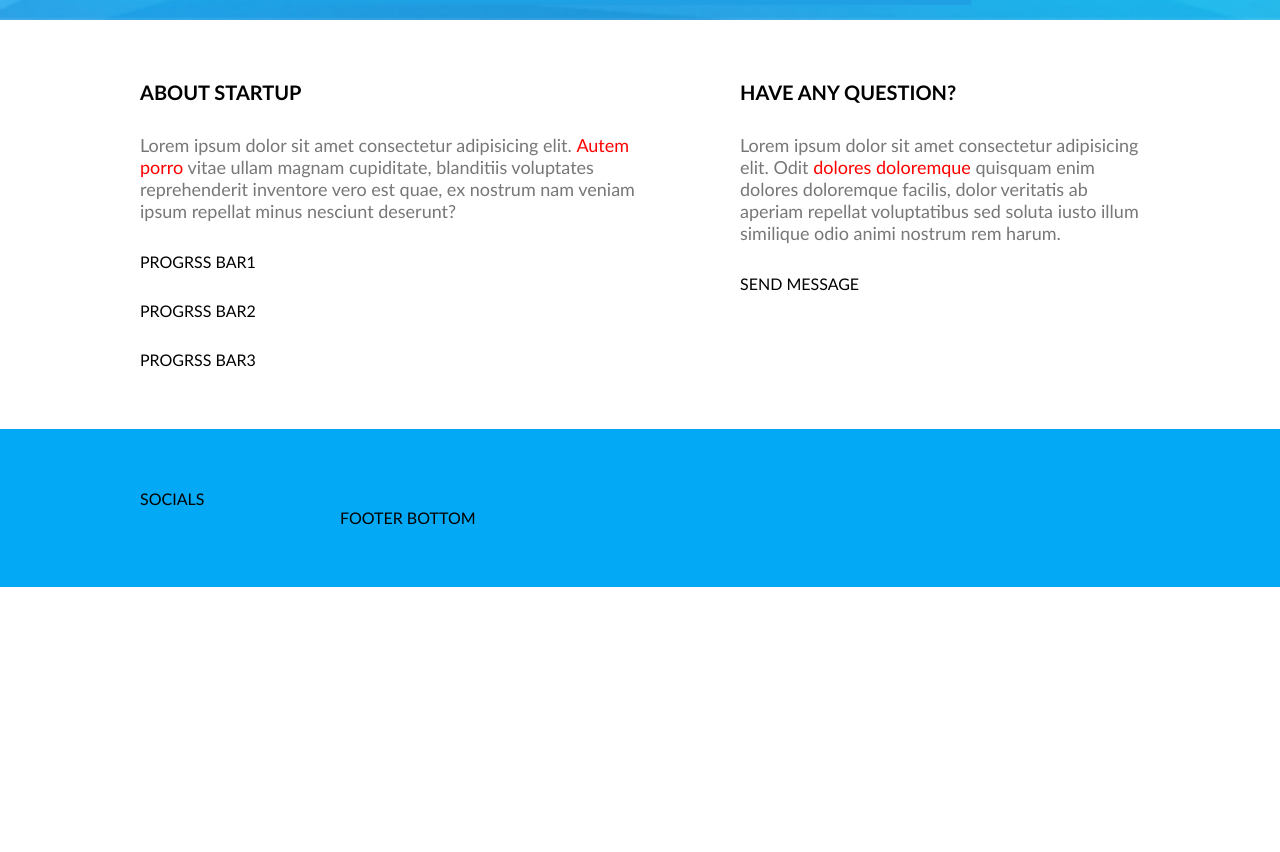
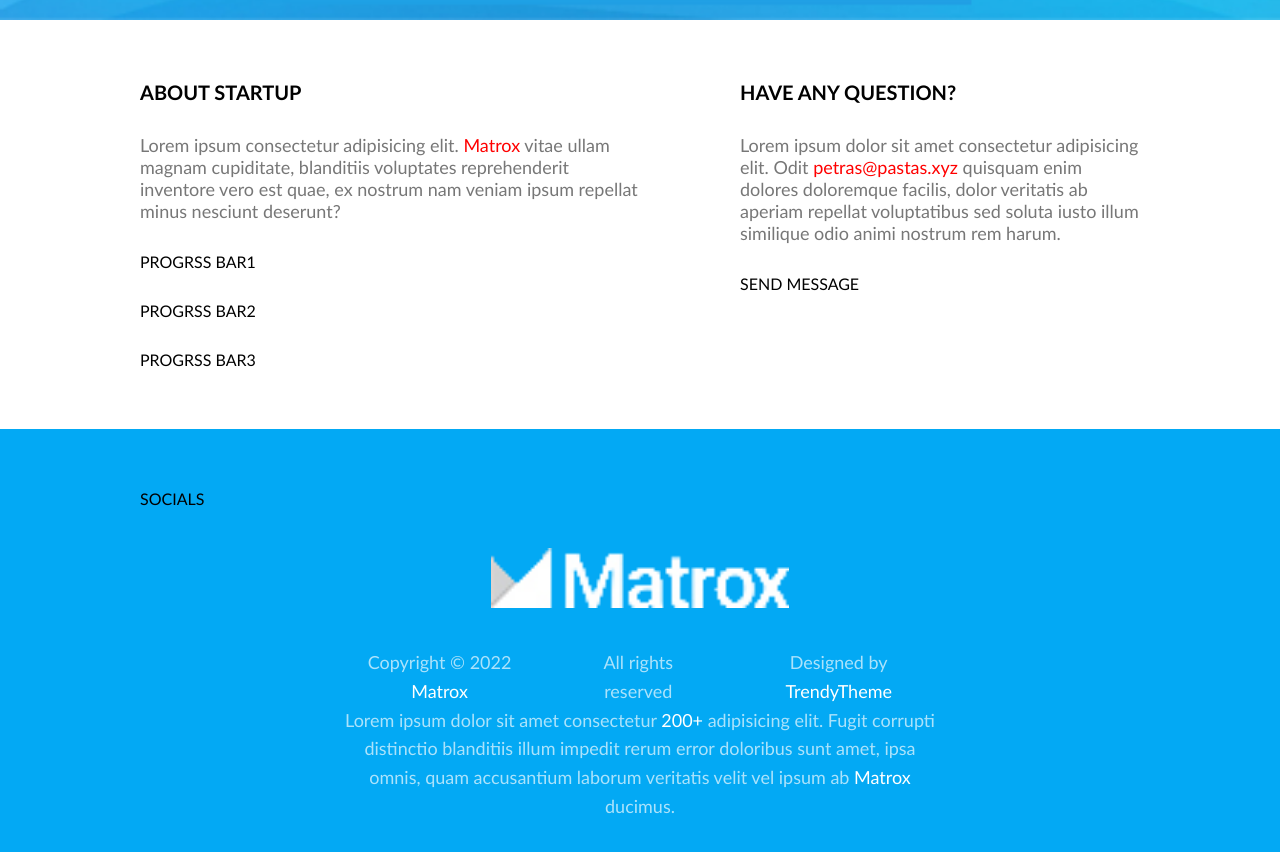
Before and after one commit to VilmaPetruskeviciene/5-comming_soon, a website: page index.html in a window 1280 px wide. Shown: the part 780-1632 px from the top of the page. Before the commit the page ends 1367 px from the top, so only its background shows below. Drawn offline with Linux system fonts and the light colour scheme.

Commit message:
Footer style #13

```diff
--- a/css/pages/home.css
+++ b/css/pages/home.css
@@ -85,4 +85,28 @@ section.bg-main {
 /* MAIN - end */
 
 /* FOOTER - start */
+.footer-botom {
+    display: flex;
+    flex-direction: column;
+    text-align: center;
+    color: #fffa;
+    font-size: 18px;
+    line-height: 1.6;
+}
+
+.footer-botom > .logo {
+    height: 60px;
+    margin: 40px 0;
+}
+
+.footer-botom > .futeriukai {
+    display: flex;
+    justify-content: center;
+    gap: 30px;
+}
+
+.footer-botom a {
+    color: #fff;
+    text-decoration: none;
+}
 /* FOOTER - end */
--- a/index.html
+++ b/index.html
@@ -38,14 +38,14 @@
         <div class="row main-content">
             <div class="column">
                 <h2 class="section-title">About startup</h2>
-                <p class="section-description">Lorem ipsum dolor sit amet consectetur adipisicing elit. <a>Autem porro</a> vitae ullam magnam cupiditate, blanditiis voluptates reprehenderit inventore vero est quae, ex nostrum nam veniam ipsum repellat minus nesciunt deserunt?</p>
+                <p class="section-description">Lorem ipsum consectetur adipisicing elit. <a href="#">Matrox</a> vitae ullam magnam cupiditate, blanditiis voluptates reprehenderit inventore vero est quae, ex nostrum nam veniam ipsum repellat minus nesciunt deserunt?</p>
                 <div>PROGRSS BAR1</div>
                 <div>PROGRSS BAR2</div>
                 <div>PROGRSS BAR3</div>
             </div>
             <div class="column right-column">
                 <h2 class="section-title">Have any question?</h2>
-                <p class="section-description">Lorem ipsum dolor sit amet consectetur adipisicing elit. Odit <a>dolores doloremque</a> quisquam enim dolores doloremque facilis, dolor veritatis ab aperiam repellat voluptatibus sed soluta iusto illum similique odio animi nostrum rem harum.</p>
+                <p class="section-description">Lorem ipsum dolor sit amet consectetur adipisicing elit. Odit <a href="mailto:petras@pastas.xyz">petras@pastas.xyz</a> quisquam enim dolores doloremque facilis, dolor veritatis ab aperiam repellat voluptatibus sed soluta iusto illum similique odio animi nostrum rem harum.</p>
                 <form>SEND MESSAGE</form>
             </div>
         </div>
@@ -54,8 +54,14 @@
         <div class="row">
             SOCIALS
         </div>
-        <div class="row-short">
-            FOOTER BOTTOM
+        <div class="row-short footer-botom">
+            <img class="logo" src="./img/logo-white.png" alt="Logo">
+            <div class="futeriukai">
+                <p>Copyright &copy; 2022 <a href="#">Matrox</a></p>
+                <p>All rights reserved</p>
+                <p>Designed by <a href="#" target="_blank">TrendyTheme</a></p>
+            </div>
+            <p>Lorem ipsum dolor sit amet consectetur <a href="#">200+</a> adipisicing elit. Fugit corrupti distinctio blanditiis illum impedit rerum error doloribus sunt amet, ipsa omnis, quam accusantium laborum veritatis velit vel ipsum ab <a href="#">Matrox</a> ducimus.</p>
         </div>
     </footer>
 
```
